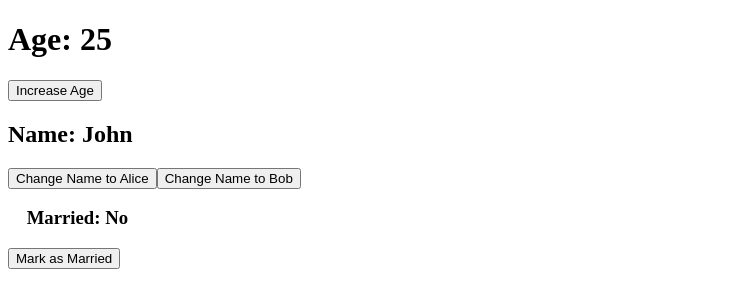
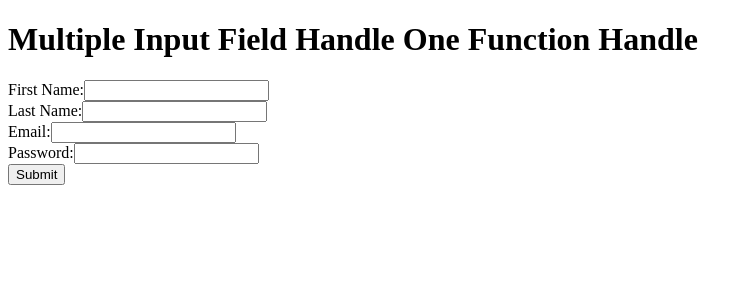
Before and after one commit to Tausifqureshi/React_Revision, a React (Vite) app: page / in a window 1280 px wide. Shown: the top 308 px of the page, without its empty margins (0-753 px from the left). Built offline with nearby package versions, Linux system fonts and the light colour scheme.

Commit message:
Form-Compnents

```diff
--- a/src/App.jsx
+++ b/src/App.jsx
@@ -34,7 +34,7 @@ export default function App() {
       {/* <PreviousState /> */}
       {/* <StateExampleArray /> */}
       {/* <StateExampleObject /> */}
-      <MultiStateComponent />
+      {/* <MultiStateComponent /> */}
       {/*useState-component-file end  */}
 
       {/* Render-list componet file */}
@@ -43,7 +43,7 @@ export default function App() {
       {/* Form-File */}
       {/* <Form /> */}
       {/* <RadioButton /> */}
-      {/* <MultiInputForm /> */}
+      <MultiInputForm />
 
       {/* Practical-File */}
       {/* <PracticalUse /> */}
--- a/src/form/MultiInputForm.jsx
+++ b/src/form/MultiInputForm.jsx
@@ -29,10 +29,9 @@ function MultiInputForm() {
     console.log(event.target);
     console.log(event.target.value);
     console.log(event.target.name);
-    setFormData({
-      ...formData,
-      [name]: value,
-    });
+
+    setFormData({ ...formData, [name]: value,});
+
   };
 
   const handleSubmit = (event) => {
```
